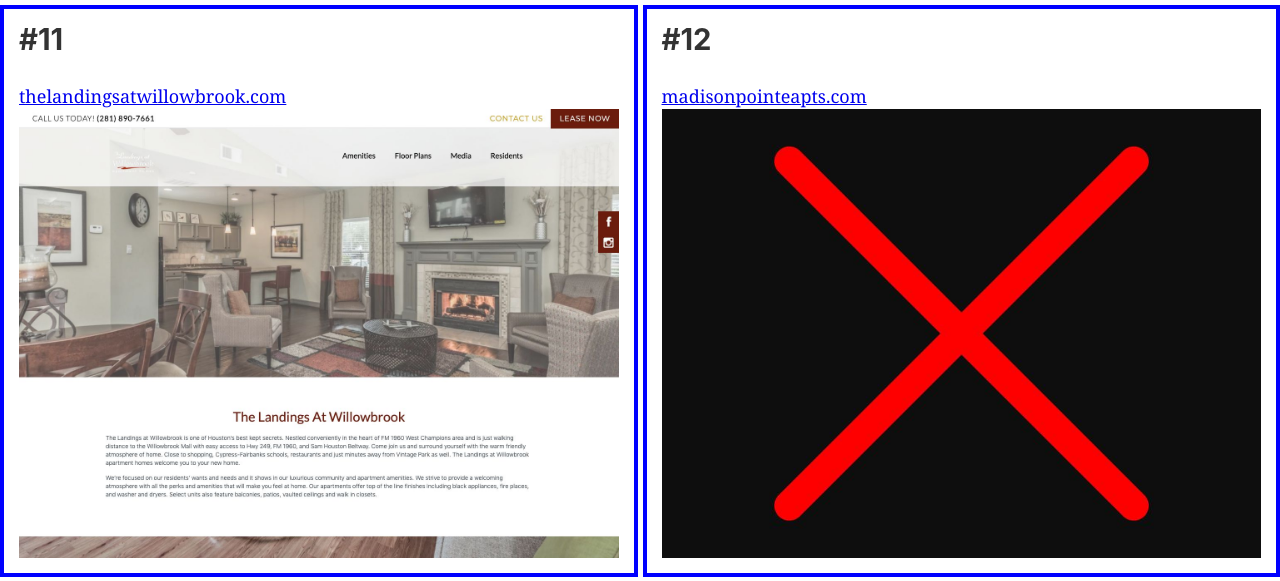
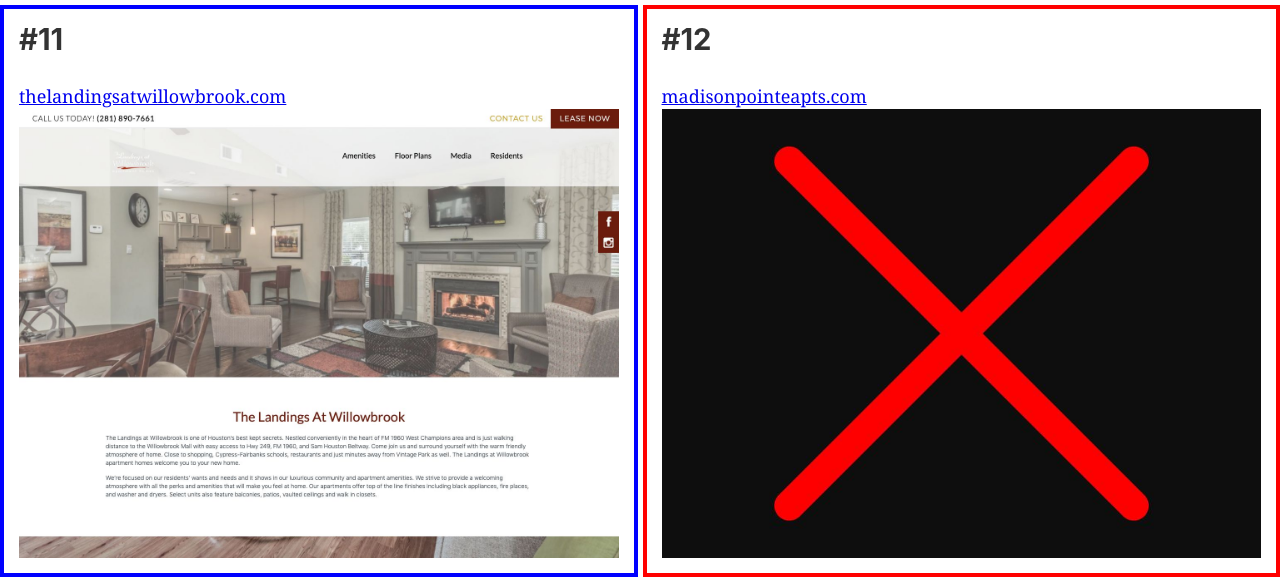
Before and after one commit to odm275/asset-connects-review, a Gatsby site: page /multi-family in a window 1280 px wide. Shown: the part 3082-3663 px from the top of the page. Built offline with nearby package versions, Linux system fonts and the light colour scheme; Gatsby itself is replaced by a stand-in of ours.

Commit message:
same changes, but for student housing

```diff
--- a/src/pages/multi-family.js
+++ b/src/pages/multi-family.js
@@ -44,6 +44,9 @@ const MultiFamilyPage = () => {
             .replace(".jpg", "")
             .replace("error_", "")
           var regex = /prod.ach.poetic-ach/g
+          var regex2 = /error/g
+
+          const pupError = regex2.test(edge.node.relativePath)
 
           const num = parseInt(edge.node.relativePath.split("_")[0])
           const isStaging = regex.test(domain)
@@ -53,12 +56,13 @@ const MultiFamilyPage = () => {
               key={`${edge.node.relativePath}`}
               style={{
                 padding: 15,
-                border: isStaging ? "4px solid red" : "4px solid blue",
+                border:
+                  isStaging || pupError ? "4px solid red" : "4px solid blue",
               }}
             >
               <h2>#{num}</h2>
 
-              <h3 style={{ color: isStaging && "red" }}>
+              <h3 style={{ color: (isStaging || pupError) && "red" }}>
                 {isStaging ? "Staging site. We probably don't need this" : null}
               </h3>
               <a href={`http://${domain}`}>{domain}</a>
```
Also changed, not shown: src/pages/index.js (+8 -2 lines).
